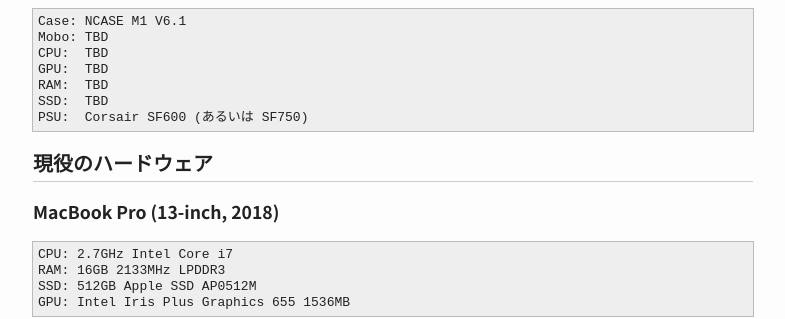
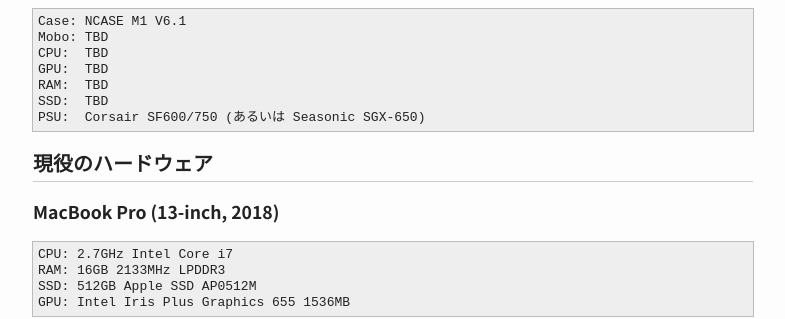
Before and after one commit to toru/ep.torumk.com, a Jekyll site: the page built from _pages/gear.md, in a window 1280 px wide and 900 px high. Shown: the part 273-592 px from the top of the window, without its empty margins (247-1032 px from the left). Built offline with Jekyll 4.4.1, drawn with Linux system fonts in a browser that asks for light colours.

Commit message:
pages/gear: update the potential sfx psu choice

```diff
--- a/_pages/gear.md
+++ b/_pages/gear.md
@@ -21,7 +21,7 @@
 GPU:  TBD
 RAM:  TBD
 SSD:  TBD
-PSU:  Corsair SF600 (あるいは SF750)
+PSU:  Corsair SF600/750 (あるいは Seasonic SGX-650)
 </pre>
 
 ## 現役のハードウェア
```
